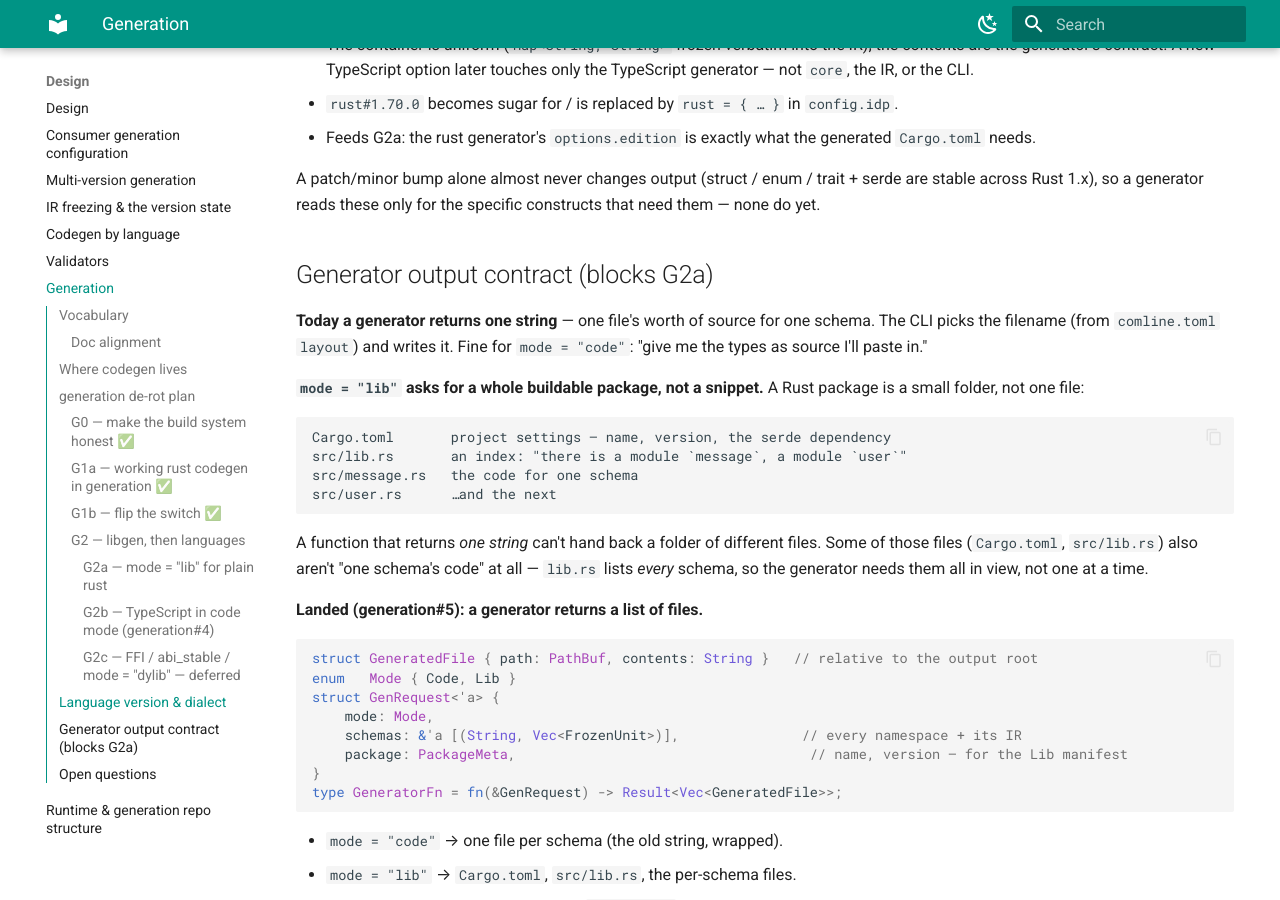
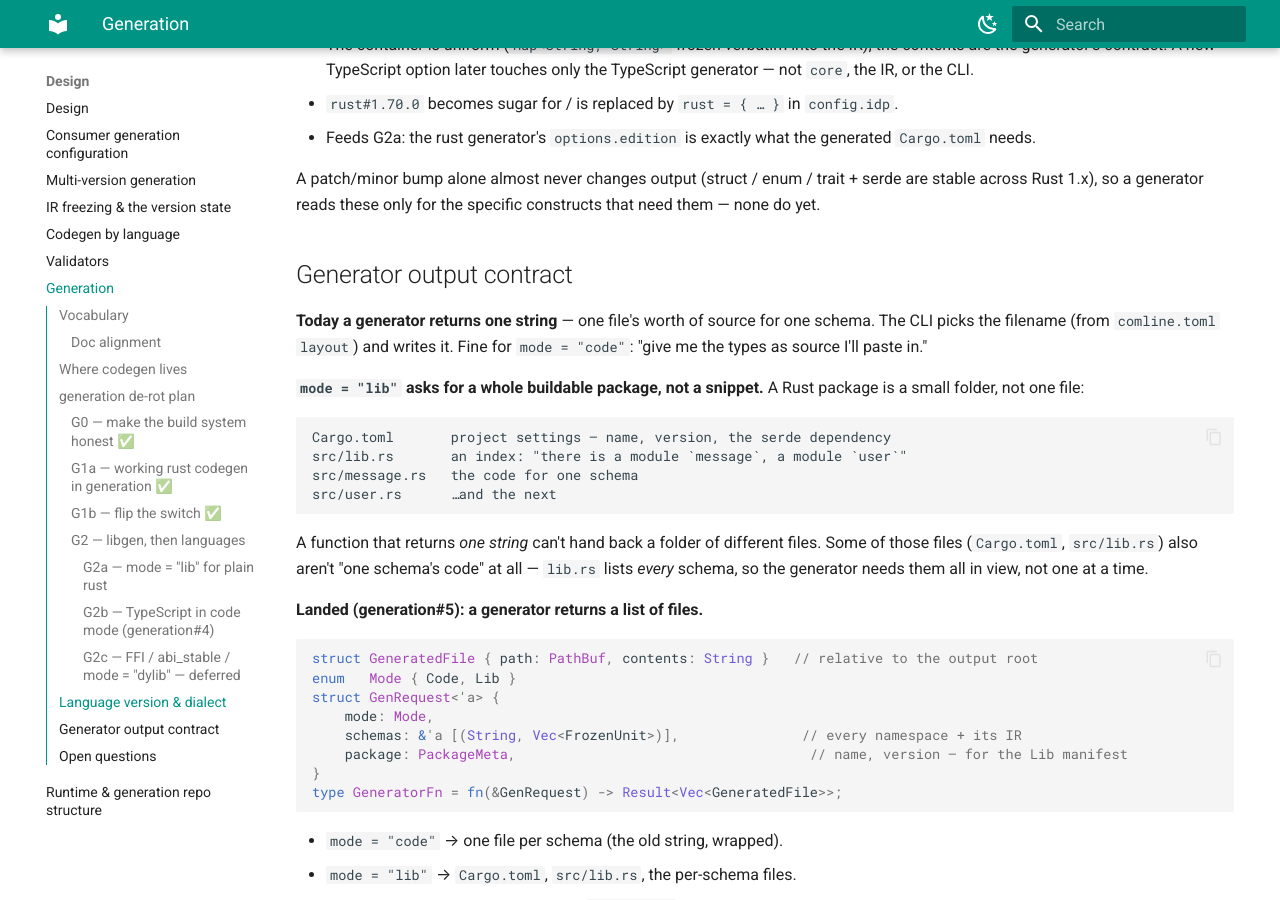
Before and after one commit to ComlineProject/docs, an MkDocs documentation site: the page built from docs/docs/design/generation.md, in a window 1280 px wide and 900 px high, scrolled down 5011 px. Built offline with MkDocs 1.6.1 and Material for MkDocs 9.7.7, drawn with Linux system fonts in a browser that asks for light colours; the version menu is left out.

Commit message:
docs(design): fix anchor — drop '(blocks G2a)' from the contract heading
The generation half landed, so it no longer blocks; the shorter heading
matches the #generator-output-contract link.

```diff
--- a/docs/docs/design/generation.md
+++ b/docs/docs/design/generation.md
@@ -248,7 +248,7 @@ A patch/minor bump alone almost never changes output (struct / enum / trait +
 serde are stable across Rust 1.x), so a generator reads these only for the
 specific constructs that need them — none do yet.
 
-## Generator output contract (blocks G2a)
+## Generator output contract
 
 **Today a generator returns one string** — one file's worth of source for one
 schema. The CLI picks the filename (from `comline.toml` `layout`) and writes it.
```
